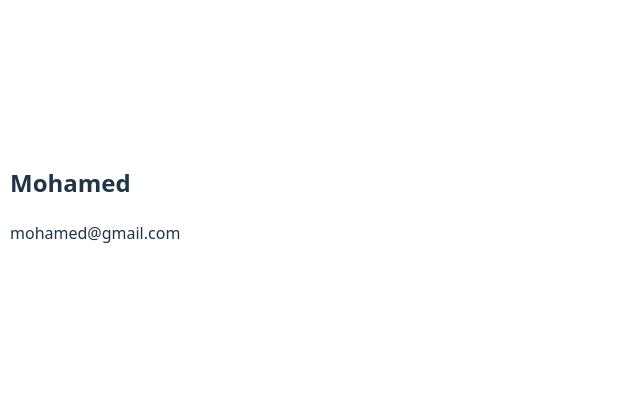
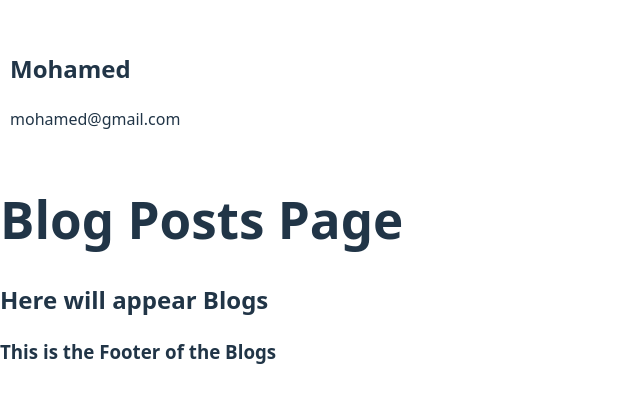
Before and after one commit to Mohmett/React-Challenges, a React (Vite) app: page / in a window 1280 px wide. Shown: the part 197-600 px from the top of the page, without its empty margins (0-640 px from the left). Built offline with nearby package versions, Linux system fonts and the light colour scheme.

Commit message:
Exercise Two

```diff
--- a/src/App.jsx
+++ b/src/App.jsx
@@ -1,8 +1,14 @@
 import  Usercard from "./Usercard";
+import Blog from "./Blog";
 
 function App(){
   return(
+    <>
     <Usercard/>
+    <Blog/>
+
+    </>
+
 
   )
 
--- /dev/null
+++ b/src/Blog.jsx
@@ -0,0 +1,15 @@
+import Header from "./Header";
+import Post from "./Post";
+import Footer from "./Footer";
+
+const Blog=()=>{
+    return(
+        <div>
+            <Header/>
+            <Post/>
+            <Footer/>
+        </div>
+    )
+}
+
+export default Blog;
--- /dev/null
+++ b/src/Footer.jsx
@@ -0,0 +1,7 @@
+const Footer=()=>{
+    return(
+        <h3>This is the Footer of the Blogs</h3>
+    )
+}
+
+export default Footer;
--- /dev/null
+++ b/src/Header.jsx
@@ -0,0 +1,7 @@
+const Header=()=>{
+    return(
+        <h1>Blog Posts Page</h1>
+    )
+}
+
+export default Header;
--- /dev/null
+++ b/src/Post.jsx
@@ -0,0 +1,7 @@
+const Post=()=>{
+    return(
+        <h2>Here will appear Blogs</h2>
+    )
+}
+
+export default Post;
```
